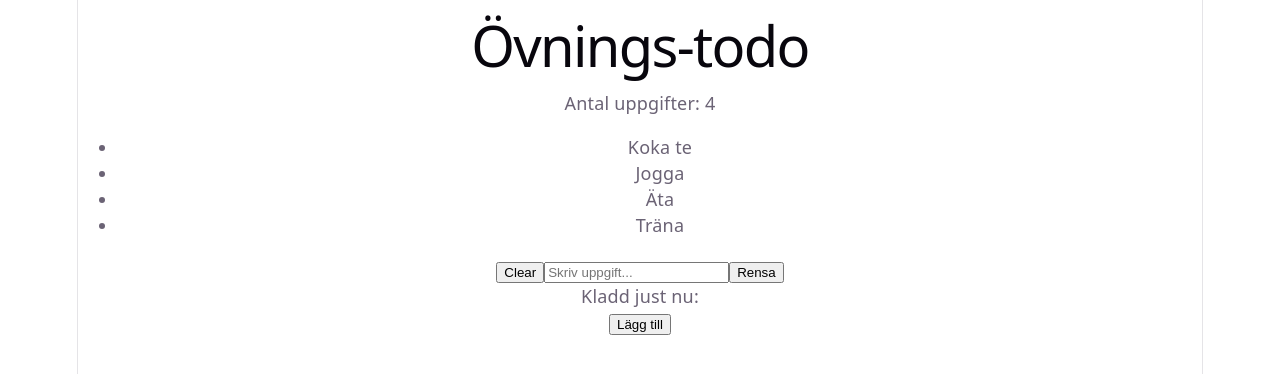
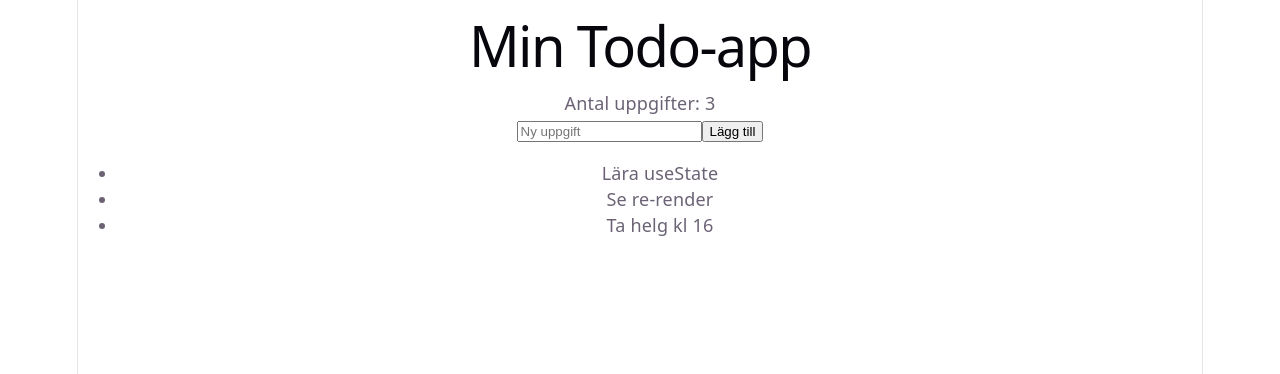
Before and after one commit to Liam-s-lind/todo-app, a React (Vite) app: page / in a window 1280 px wide. Shown: the top 374 px of the page. Built offline with nearby package versions, Linux system fonts and the light colour scheme.

Commit message:
fixa orginal kod

```diff
--- a/src/App.jsx
+++ b/src/App.jsx
@@ -1,52 +1,42 @@
 import { useState } from "react";
-import './App.css';
 
 function App() {
   const [todos, setTodos] = useState([
-    "Koka te",
-    "Jogga",
-    "Äta",
-    "Träna",
-  ]); /* useState används eftersom värdet bevaras mellan renderingar och setTodos uppdaterar gränssnittet, medan [todos, setTodos] packar upp hookens värde och uppdateringsfunktion och en vanlig let varken bevaras eller orsakar omrendering.  */
-
+    "Lära useState",
+    "Se re-render",
+    "Ta helg kl 16",
+  ]);
   const [draft, setDraft] = useState("");
 
   function handleChange(e) {
     setDraft(e.target.value);
   }
 
-  function CleaarList(){
-    setTodos([]);
-  }
-
-  function handleClear() {
+  function handleAdd() {
+    const text = draft.trim();
+    if (text === "") return;
+    setTodos([...todos, text]);
     setDraft("");
   }
 
-  function handleAdd() {
-  const text = draft.trim();
-
-  if (text === "") return;
-
-  setTodos([...todos, text]);
-  setDraft("");
-}
-
   return (
     <main>
-      <h1>Övnings-todo</h1>
+      <h1>Min Todo-app</h1>
       <p>Antal uppgifter: {todos.length}</p>
+      <input
+        type="text"
+        value={draft}
+        onChange={handleChange}
+        placeholder="Ny uppgift"
+      />
+      <button type="button" onClick={handleAdd}>
+        Lägg till
+      </button>
       <ul>
-      {todos.map((t) => (
-      <li key={t}>{t}</li>
-      ))}
+        <li>{todos[0]}</li>
+        <li>{todos[1]}</li>
+        <li>{todos[2]}</li>
       </ul>
-
-      <button type="button" onClick={CleaarList}>Clear</button>
-      <input type="text" value={draft} onChange={handleChange} placeholder="Skriv uppgift..." />
-      <button type="button" onClick={handleClear}>Rensa</button>
-      <p>Kladd just nu: {draft}</p>
-      <button type="button" onClick={handleAdd}>Lägg till</button>
     </main>
   );
 }
```
